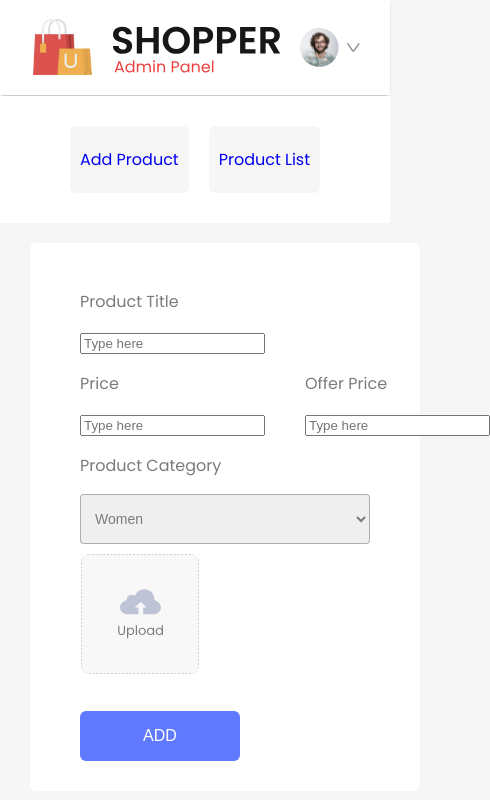
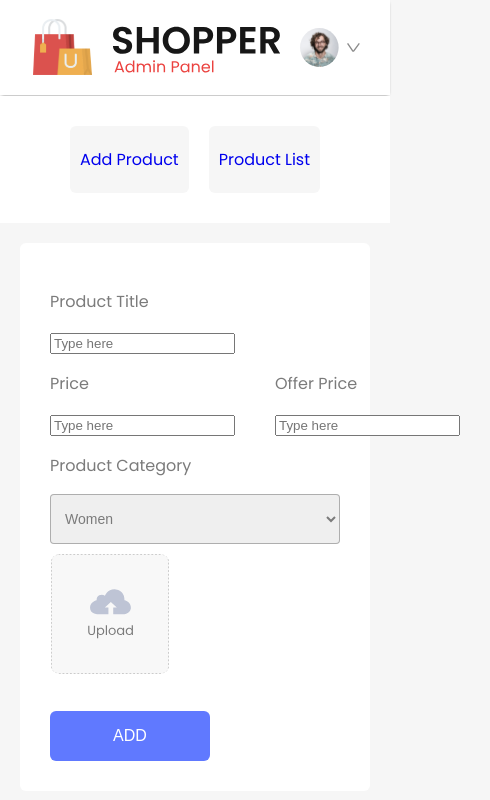
Before and after one commit to Poorvi0807/E-Commerce-MERN-, a React (Vite) app in the folder admin/: page /addproduct in a window 390 px wide. Shown: the top 800 px of the page, 490 px wide, since content can reach past the window. Built offline with nearby package versions, Linux system fonts and the light colour scheme.

Commit message:
Added Few CSS mediaQuery

```diff
--- a/admin/src/Components/AddProduct/AddProduct.css
+++ b/admin/src/Components/AddProduct/AddProduct.css
@@ -59,3 +59,11 @@ add-product-itemfield input{
     font-size: 16px;
     font-weight: 500;
 }
+
+@media(max-width:800px){
+    .add-product{
+    width: auto;
+    padding: 30px;
+    margin: 20px;
+    }
+}
```
